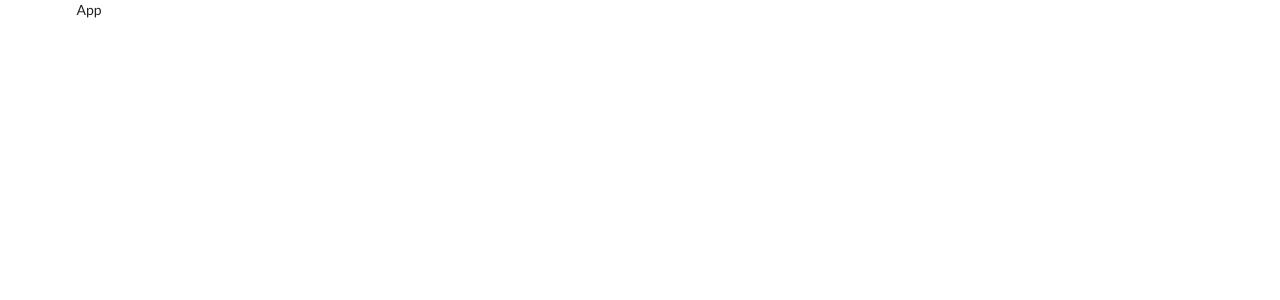
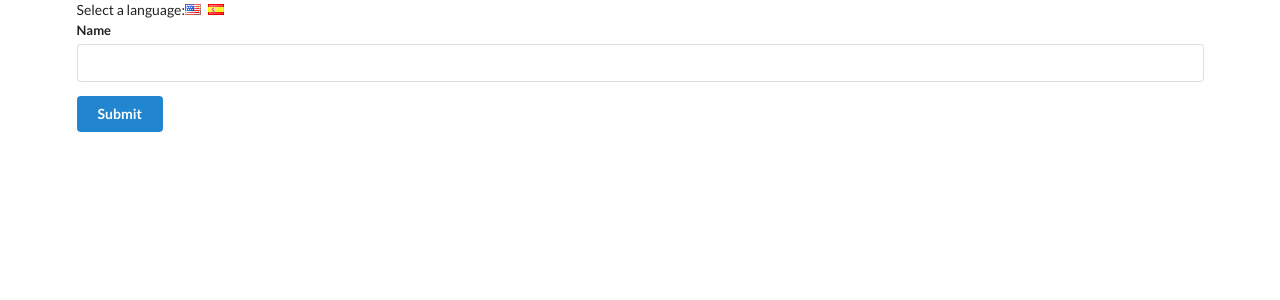
Before and after one commit to michaelzap94/react-refresh, a React (Create React App) app in the folder contextsystem/: page / in a window 1280 px wide. Shown: the top 300 px of the page. Built offline with nearby package versions, Linux system fonts and the light colour scheme.

Commit message:
init components

```diff
--- a/contextsystem/src/components/App.js
+++ b/contextsystem/src/components/App.js
@@ -1,15 +1,35 @@
 
 import React from 'react';
 import UserCreate from './UserCreate';
-import { LanguageStore } from '../contexts/LanguageContext';
-import ColorContext from '../contexts/ColorContext';
-import LanguageSelector from './LanguageSelector';
+// import { LanguageStore } from '../contexts/LanguageContext';
+// import ColorContext from '../contexts/ColorContext';
+// import LanguageSelector from './LanguageSelector';
+
+
 
 class App extends React.Component {
+
+    state = {language: 'english'};
+
+    onLanguageChange = (language) => {
+        this.setState({language});
+    }
+
     render() {
         return (
             <div className="ui container">
-          App
+                <div>
+                Select a language:
+                <i
+                    className="flag us"
+                    onClick={() => this.onLanguageChange('english')}
+                />
+                <i
+                    className="flag es"
+                    onClick={() => this.onLanguageChange('spanish')}
+                />
+                </div>
+                <UserCreate/>
             </div>
         );
     }
--- a/contextsystem/src/components/Button.js
+++ b/contextsystem/src/components/Button.js
@@ -0,0 +1,14 @@
+import React from 'react';
+
+class Button extends React.Component {
+
+  render() {
+    return (
+      <button className={`ui button primary`}>
+        Submit
+      </button>
+    );
+  }
+}
+
+export default Button;
--- a/contextsystem/src/components/Field.js
+++ b/contextsystem/src/components/Field.js
@@ -0,0 +1,17 @@
+import React from 'react';
+
+class Field extends React.Component {
+
+  render() {
+    const text = true ? 'Name' : 'Naam';
+
+    return (
+      <div className="ui field">
+        <label>{text}</label>
+        <input />
+      </div>
+    );
+  }
+}
+
+export default Field;
--- a/contextsystem/src/components/UserCreate.js
+++ b/contextsystem/src/components/UserCreate.js
@@ -0,0 +1,15 @@
+
+import React from 'react';
+import CustomField from './Field';
+import CustomButton from './Button';
+
+const UserCreate = () => {
+  return (
+    <div className="ui form">
+      <CustomField />
+      <CustomButton />
+    </div>
+  );
+};
+
+export default UserCreate;
```
Lines whose indentation alone changed are shown as unchanged.
